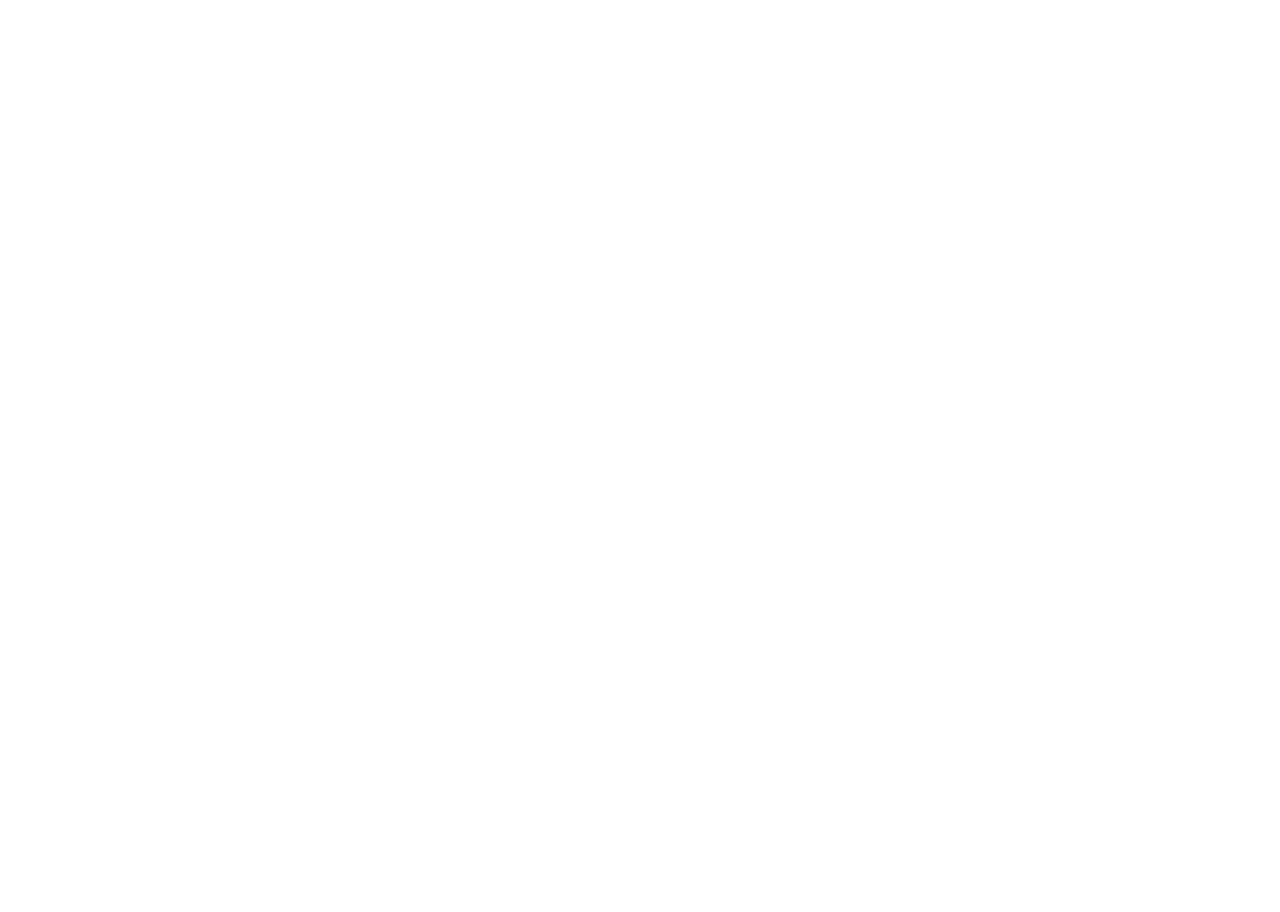
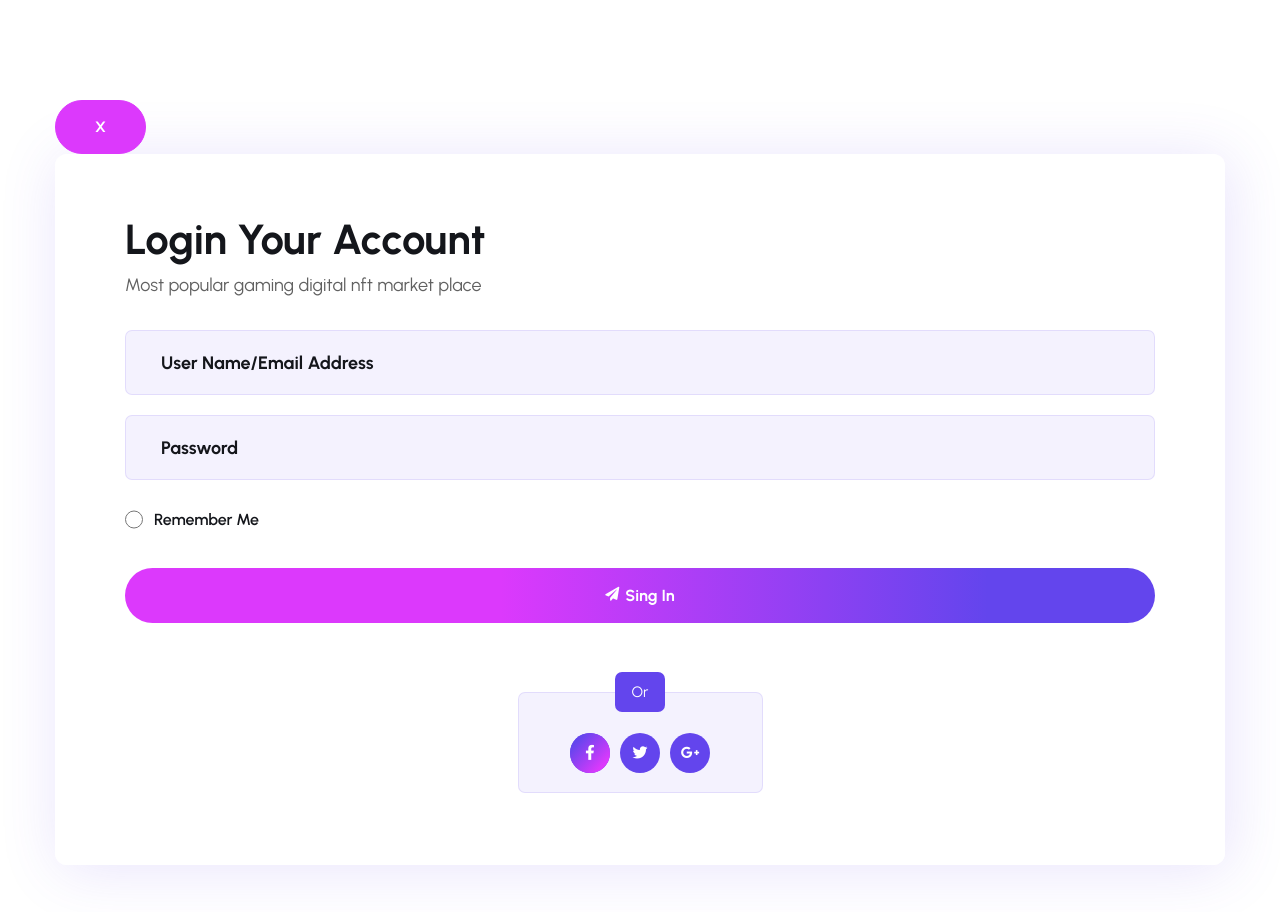
Before and after one commit to clopezl90/MythicWebsiteReact, a React (Create React App) app in the folder bidzen-react/: page /modal in a window 1280 px wide. Before the commit this address had no page. Shown: the top 912 px of the page. Before the commit the page ends 800 px from the top, so only its background shows below. Built offline with nearby package versions, Linux system fonts and the light colour scheme; a web font is replaced by a local one.

Commit message:
modal for login in connect Wallet connected

```diff
--- a/bidzen-react/src/components/header/Header.jsx
+++ b/bidzen-react/src/components/header/Header.jsx
@@ -7,6 +7,7 @@ import logolight from '../../assets/images/logo/logo.png'
 import logolight2x from '../../assets/images/logo/logo@2x.png'
 import menus from "../../pages/menu";
 import DarkMode from "./DarkMode"
+import Modal1 from '../../components/layouts/home/Modal1'
 
 import icon from '../../assets/images/icon/connect-wallet.svg'
 
@@ -40,6 +41,10 @@ const Header = () => {
     const handleOnClick = index => {
         setActiveIndex(index);
     };
+
+    const [openModal, setOpenModal] = useState(false)
+
+
 
     return <div>
       <TopBar />
@@ -84,8 +89,9 @@ const Header = () => {
                                     }
                                 </ul>
                             </nav>
-                            <div className="button-connect-wallet">
-                                <Link to="/connect-wallet" className="sc-button wallet  style-2">
+                            <div className="button-connect-wallet" onClick={() =>{setOpenModal(true);}}>
+                                {/* <Link to="/connect-wallet" className="sc-button wallet  style-2"> */}
+                                <Link to="" className="sc-button wallet  style-2">
                                     <img src={icon} alt="icon" />
                                     <span>Connect Wallet</span>
                                 </Link>
@@ -97,6 +103,10 @@ const Header = () => {
                 </div>
             </div>
         </header>
+
+        {openModal && <Modal1 closeModal={setOpenModal} />}
+
+
   </div>;
 };
 
--- /dev/null
+++ b/bidzen-react/src/components/layouts/home/Modal1.jsx
@@ -0,0 +1,59 @@
+import React from 'react'
+import { Link } from 'react-router-dom';
+import Header from '../../header/Header';
+
+
+/* import img1 from '../assets/images/background/img-login.jpg' */
+
+function Modal1({closeModal}) {
+    return (
+        <section className="tf-section login-page">
+            <div className="container">
+                <div className="row">
+                    <div className="col-md-12">
+                    <button onClick={() => closeModal(false)}>X</button>
+                        <div className="form-create-item-content">
+                            <div className="form-create-item">
+                                <div className="sc-heading">
+
+                                    <h3>Login Your Account</h3>
+                                    <p className="desc">Most popular gaming digital nft market place </p>
+                                </div>
+                                <form id="create-item-1" action="#" method="GET" acceptCharset="utf-8">
+                                    <input name="user" type="text" placeholder="User Name/Email Address"
+                                        required />
+                                    <input name="number" type="password" placeholder="Password"
+                                        required />
+                                    <div className="input-group style-2 ">
+                                        <div className="btn-check">
+                                            <input type="radio" id="html" name="fav_language" value="HTML" />
+                                            <label htmlFor="html">Remember Me</label>
+                                        </div>
+                                    </div>
+                                    <button name="submit" type="submit"
+                                        className="sc-button style letter style-2"><span>Sing In</span> </button>
+                                </form>
+                                <div className="other-login">
+                                    <div className="text">Or</div>
+                                    <div className="widget-social">
+                                        <ul>
+                                            <li><Link to="#" className="active"><i className="fab fa-facebook-f"></i></Link>
+                                            </li>
+                                            <li><Link to="#"><i className="fab fa-twitter"></i></Link></li>
+                                            <li><Link to="#"><i className="fab fa-google-plus-g"></i></Link></li>
+                                        </ul>
+                                    </div>
+                                </div>
+                            </div>
+                            <div className="form-background">
+                                {/* <img src={img1} alt="Bidzen" /> */}
+                            </div>
+                        </div>
+                    </div>
+                </div>
+            </div>
+        </section>
+    )
+}
+
+export default Modal1;
--- a/bidzen-react/src/pages/Home01.jsx
+++ b/bidzen-react/src/pages/Home01.jsx
@@ -14,7 +14,8 @@ import Category from '../components/layouts/home/Category';
 import dataCategory from '../assets/fake-data/dataCategory'
 import Footer from '../components/footer/Footer';
 import { Newsletters } from '../components/layouts/home/Newsletters';
-import { Navbar } from 'react-bootstrap';
+import {Navbar } from 'react-bootstrap';
+import Modal1 from '../components/layouts/home/Modal1'
 
 
 
@@ -42,6 +43,8 @@ const Home01 = () => {
   }, [])
 
 
+
+
   return <div className='home-1'>
     <Header />
     {/* <Navbar /> */}
@@ -53,6 +56,7 @@ const Home01 = () => {
     <Category data={dataCategory} />
     <Newsletters /> */}
     <Footer />
+
   </div>;
 };
 
--- a/bidzen-react/src/pages/menu.js
+++ b/bidzen-react/src/pages/menu.js
@@ -11,7 +11,7 @@ const menus = [
             {
                 id: 2,
                 sub: 'Login',
-                links: '/login'
+                links: '/modal'
             },
             {
                 id: 3,
--- a/bidzen-react/src/pages/router.js
+++ b/bidzen-react/src/pages/router.js
@@ -13,6 +13,7 @@ import CreateItem from './CreateItem'
 import Login from './Login'
 import Register from './Register'
 import Contact from './Contact'
+import Modal1 from '../components/layouts/home/Modal1'
 
 const routes = [
     { path: '/', component: <Home01 />},
@@ -29,7 +30,9 @@ const routes = [
     { path: '/create-item', component: <CreateItem />},
     { path: '/login', component: <Login />},
     { path: '/register', component: <Register />},
-    { path: '/contact', component: <Contact />}
+    { path: '/contact', component: <Contact />},
+    { path: '/modal', component: <Modal1 />}
+
 ]
 
 export default routes;
```
